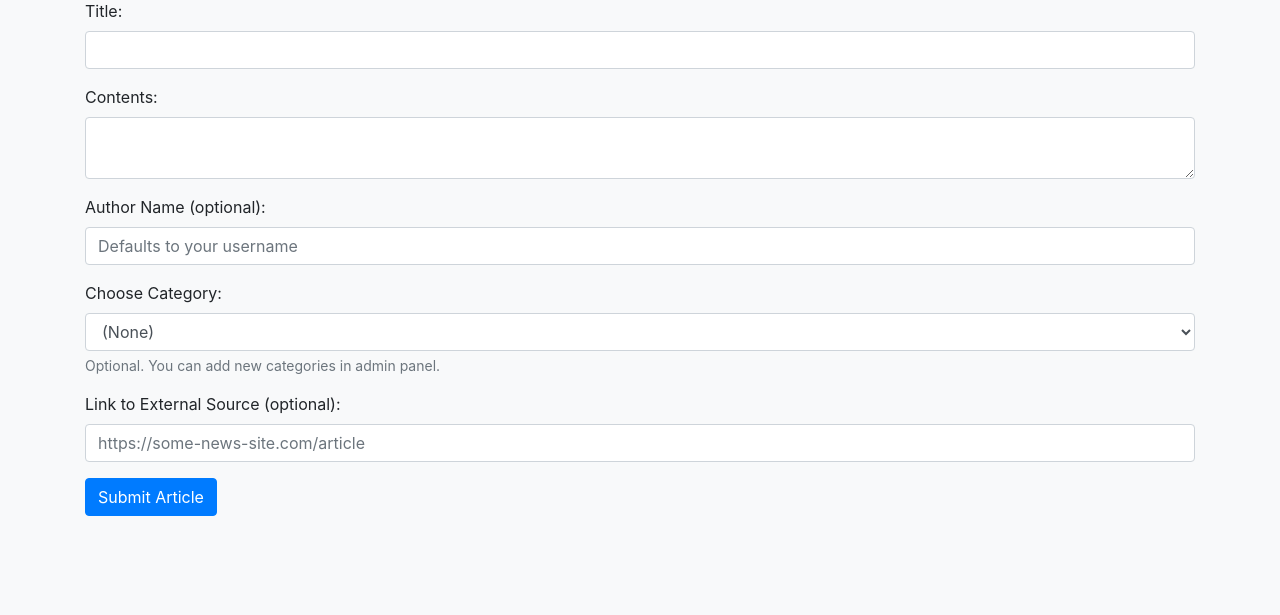
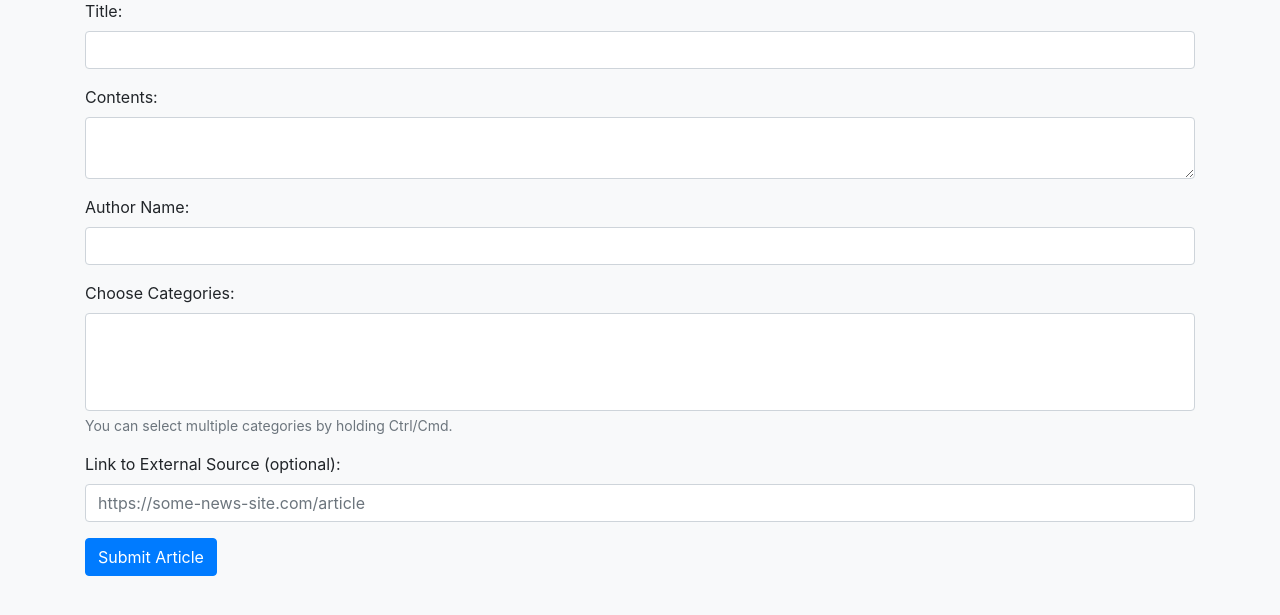
Before and after one commit to subai-ro/UnfakeS, a Flask app: page /submit_article in a window 1280 px wide. Shown: the part 135-750 px from the top of the page. Run offline with Flask 3, Linux system fonts and the light colour scheme; the visitor is signed in with stand-in values (Sample User, id 1); data that the repository does not hold is empty.

Commit message:
Fix article submission form and add ML analysis

```diff
--- a/app.py
+++ b/app.py
@@ -389,7 +389,7 @@ def submit_article():
             title = request.form.get('title')
             contents = request.form.get('contents')
             author_name = request.form.get('author_name')
-            source_link = request.form.get('source_link')
+            source_link = request.form.get('source_link', '')
             categories = request.form.getlist('categories')
 
             if not all([title, contents, author_name]):
@@ -408,11 +408,15 @@ def submit_article():
             article_id = cur.lastrowid
 
             # Insert categories
-            for category in categories:
-                insert_article_category(article_id, category)
+            for category_id in categories:
+                insert_article_category(article_id, category_id)
+
+            # Run ML analysis
+            score = ml_analyze_article(contents, source_link)
+            update_ml_score(article_id, score)
 
             conn.commit()
-            flash("Article submitted successfully!")
+            flash(f"Article submitted successfully! ML Score: {score:.2f}")
             return redirect(url_for('dashboard'))
 
         except Exception as e:
--- a/templates/submit_article.html
+++ b/templates/submit_article.html
@@ -14,19 +14,18 @@
     <textarea name="contents" class="form-control" required></textarea>
   </div>
   <div class="form-group">
-    <label>Author Name (optional):</label>
-    <input type="text" name="author_name" class="form-control" placeholder="Defaults to your username">
+    <label>Author Name:</label>
+    <input type="text" name="author_name" class="form-control" required>
   </div>
 
   <div class="form-group">
-    <label>Choose Category:</label>
-    <select name="category_id" class="form-control">
-      <option value="">(None)</option>
+    <label>Choose Categories:</label>
+    <select name="categories" class="form-control" multiple>
       {% for cat in categories %}
         <option value="{{ cat['category_id'] }}">{{ cat['category_name'] }}</option>
       {% endfor %}
     </select>
-    <small class="form-text text-muted">Optional. You can add new categories in admin panel.</small>
+    <small class="form-text text-muted">You can select multiple categories by holding Ctrl/Cmd.</small>
   </div>
 
   <div class="form-group">
```
